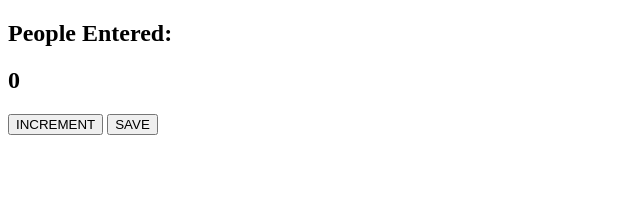
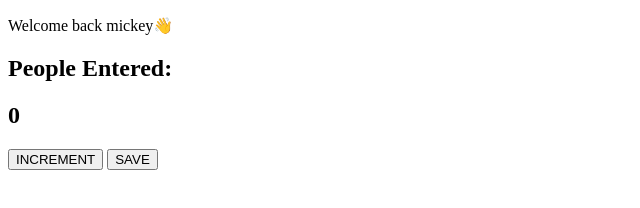
Before and after one commit to mike-pj/PassengerCounter, a plain HTML site: page index.html in a window 1280 px wide. Shown: the whole page, without its empty margins (0-640 px from the left). Drawn offline with Linux system fonts and the light colour scheme.

Commit message:
welcome message

```diff
--- a/index.html
+++ b/index.html
@@ -9,6 +9,7 @@
     <!-- <link rel="stylesheet" href="index.css"> -->
 </head>
 <body>
+    <p id="welcome-el"></p>
     <h2>People Entered:</h2>
     <h2 id="count-el">0</h2>
     <button id="increment-btn" onclick="increment()">INCREMENT</button>
--- a/index.js
+++ b/index.js
@@ -1,9 +1,4 @@
 // document.getElementById("count-el").innerText = 5
-
-let name = "mikey"
-let greeting = "Hi, my name is "
-let myGreeting = greeting + name
-console.log(myGreeting)
 
 let count = 0
 
@@ -18,3 +13,12 @@ function increment() {
 function save() {
     console.log(count)
 }
+
+let welcomeEl = document.getElementById("welcome-el")
+
+let name = "mickey"
+let greeting = "Welcome back "
+
+welcomeEl.innerText = greeting + name
+
+welcomeEl.innerText += "👋"
```
